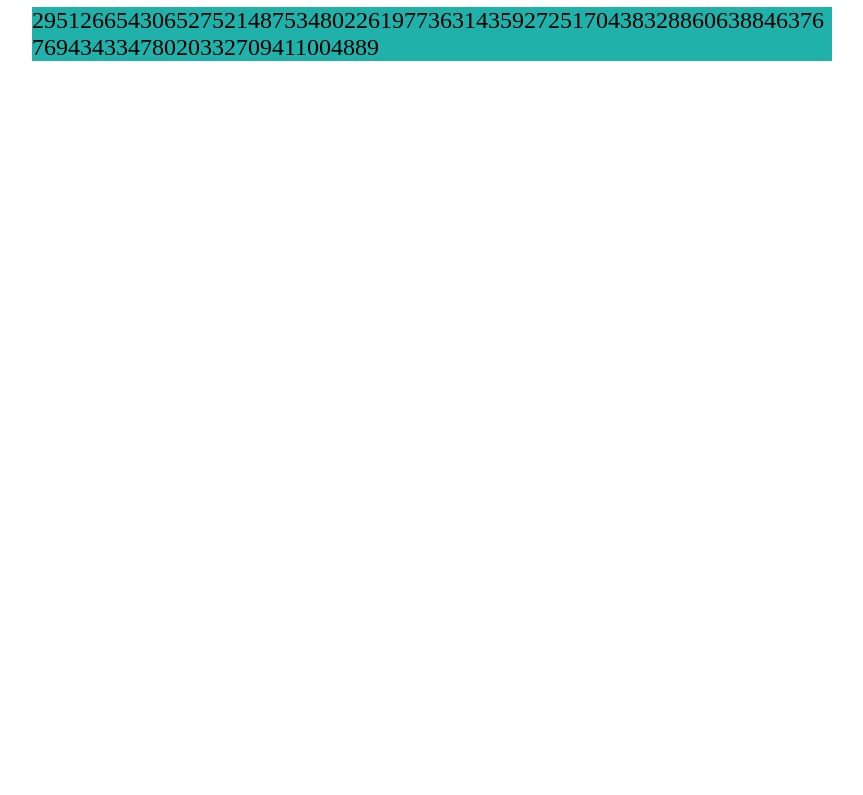
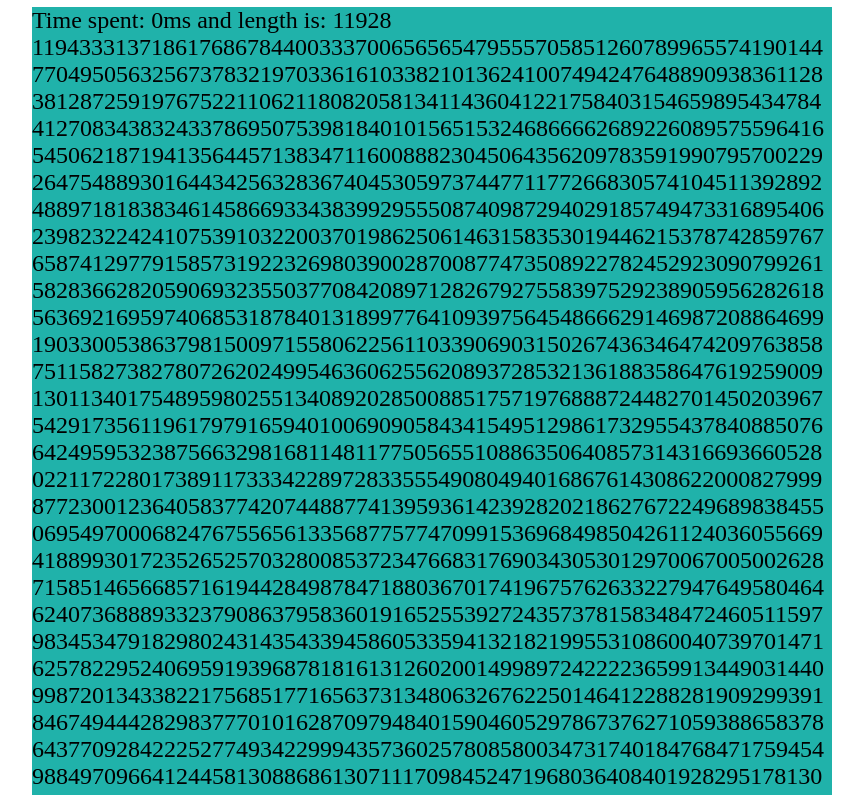
Before and after one commit to alfamed/9power99, a website: page index.html in a window 1280 px wide. Shown: the part 73-868 px from the top of the page, without its empty margins (208-1071 px from the left). Before the commit the page ends 800 px from the top, so only its background shows below. Drawn offline with nearby package versions, Linux system fonts and the light colour scheme.

Commit message:
minor changes

```diff
--- a/script.js
+++ b/script.js
@@ -1,9 +1,11 @@
 ;(function(){
     var num = 9,
         mas1 = [],
-        n = 99,
-        tmp = 0;
+        n = 12499,
+        tmp = 0,
+        dateNow;
 
+    dateNow = Date.now();
     mas1.push(num);
 
      for (var i = 2; i <= n; i++) {
@@ -47,6 +49,6 @@
     }
 
     // output
-    $('#mas1').html(concat);
+    $('#mas1').html('Time spent: ' + (Date.now() - dateNow) + 'ms' + ' and length is: ' + k + '\n' + concat);
 
 })();
```
Also changed, not shown: index.html (+0 -1 lines).
